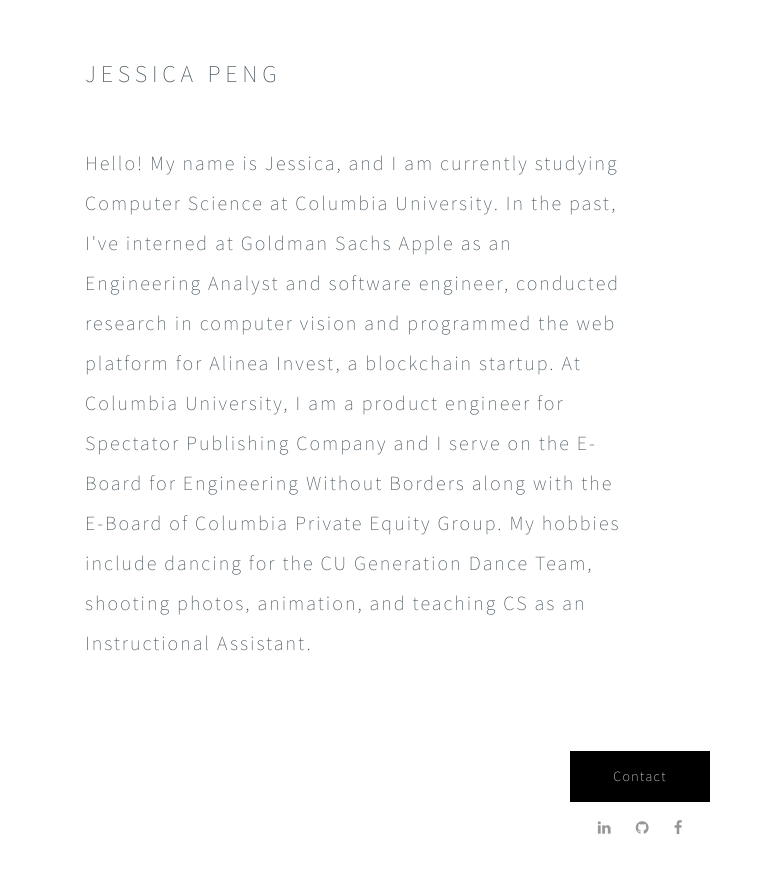
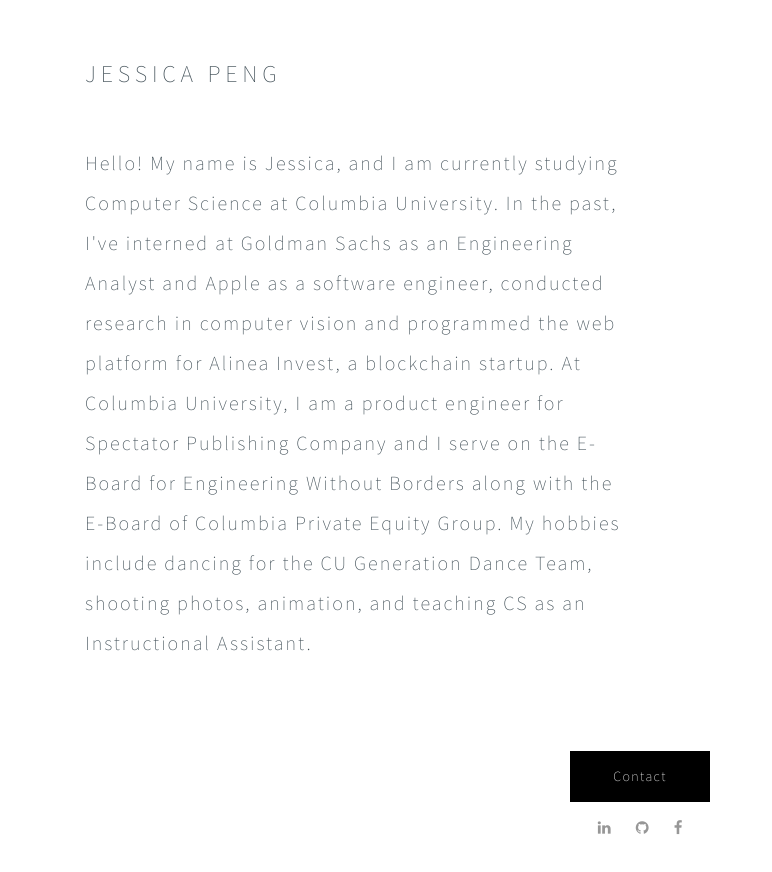
Before and after one commit to jessicapeng/JessicaPeng, a plain HTML site: page index.html in a window 1280 px wide. Shown: the full height of the page, 0-772 px from the left. Drawn offline with Linux system fonts and the light colour scheme.

Commit message:
Update index.html

```diff
--- a/index.html
+++ b/index.html
@@ -93,7 +93,7 @@
 		<div class="container">
 			<div class="row">
 				<div class="col-lg-6">
-					<p class = "neat-font paragraphs-on-page">Hello! My name is Jessica, and I am currently studying Computer Science at Columbia University. In the past, I've interned at Goldman Sachs Apple as an Engineering Analyst and software engineer, conducted research in computer vision and programmed the web platform for Alinea Invest, a blockchain startup. At Columbia University, I am a product engineer for Spectator Publishing Company and I serve on the E-Board for Engineering Without Borders along with the E-Board of Columbia Private Equity Group. My hobbies include dancing for the CU Generation Dance Team, shooting photos, animation, and teaching CS as an Instructional Assistant.</p>
+					<p class = "neat-font paragraphs-on-page">Hello! My name is Jessica, and I am currently studying Computer Science at Columbia University. In the past, I've interned at Goldman Sachs as an Engineering Analyst and Apple as a software engineer, conducted research in computer vision and programmed the web platform for Alinea Invest, a blockchain startup. At Columbia University, I am a product engineer for Spectator Publishing Company and I serve on the E-Board for Engineering Without Borders along with the E-Board of Columbia Private Equity Group. My hobbies include dancing for the CU Generation Dance Team, shooting photos, animation, and teaching CS as an Instructional Assistant.</p>
 					<div class="row mt-5">
 
 
```
